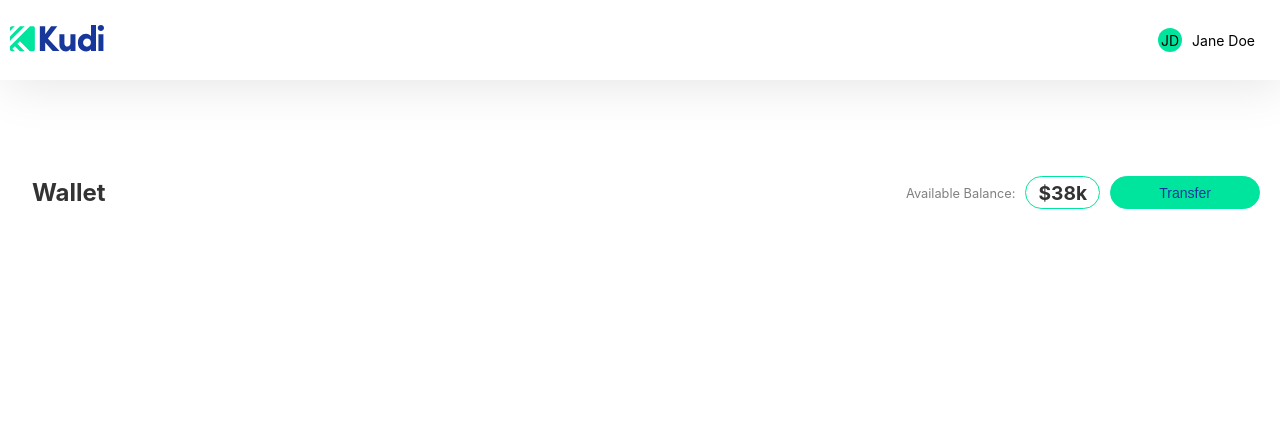
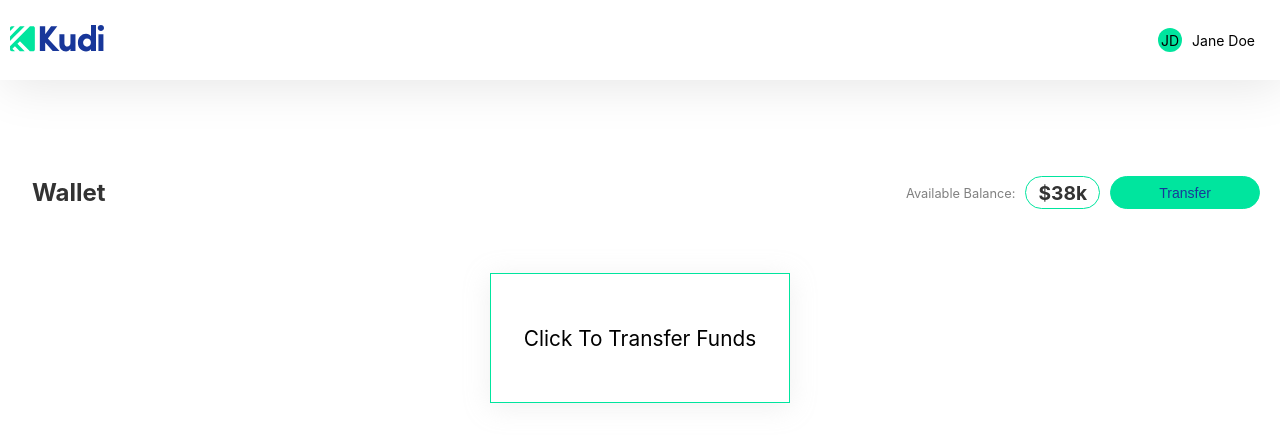
Before and after one commit to lape15/frontend-chalenge, a React app: page / in a window 1280 px wide. Shown: the top 442 px of the page. Built offline with nearby package versions, Linux system fonts and the light colour scheme; no server answers; data requests are answered from the project's data file; the HTML template or start-up script is replaced by a standard one.

Commit message:
Added empty state

```diff
--- a/src/wallet/index.jsx
+++ b/src/wallet/index.jsx
@@ -86,6 +86,35 @@ export const Text = styled.div`
   font-size: 0.8rem;
   position: relative;
 `;
+const Empty = styled.div`
+  width: 300px;
+  padding: 20px;
+  position: relative;
+  margin: 10% auto;
+  background: white;
+  border: 1px solid #00e59e;
+  cursor: pointer;
+  display: flex;
+  justify-content: center;
+  align-items: center;
+  box-shadow: 0px 4px 25px rgba(196, 196, 196, 0.25);
+  height: 130px;
+  box-shadow: 0px 4px 25px rgba(196, 196, 196, 0.25);
+  transition: transform 0.2s ease-in-out;
+  &:hover {
+    transform: scale(1.05);
+  }
+  & p {
+    font-size: 1.3rem;
+    text-transform: capitalize;
+  }
+  @media (max-width: 768px) {
+    margin: 30% auto;
+  }
+  @media (max-width: 576px) {
+    width: 70%;
+  }
+`;
 const WalletPage = () => {
   const users = useSelector((state) => state.wallet.users);
   const dispatch = useDispatch();
@@ -132,12 +161,16 @@ const WalletPage = () => {
           </button>
         </BalanceBox>
       </InfoBox>
-      {transferFund && (
+      {transferFund ? (
         <Form
           showTransferForm={showTransferForm}
           deductBalance={deductBalance}
           balance={user.walletBalance}
         />
+      ) : (
+        <Empty onClick={() => showTransferForm(true)}>
+          <p>Click to transfer funds</p>
+        </Empty>
       )}
     </Main>
   );
```
